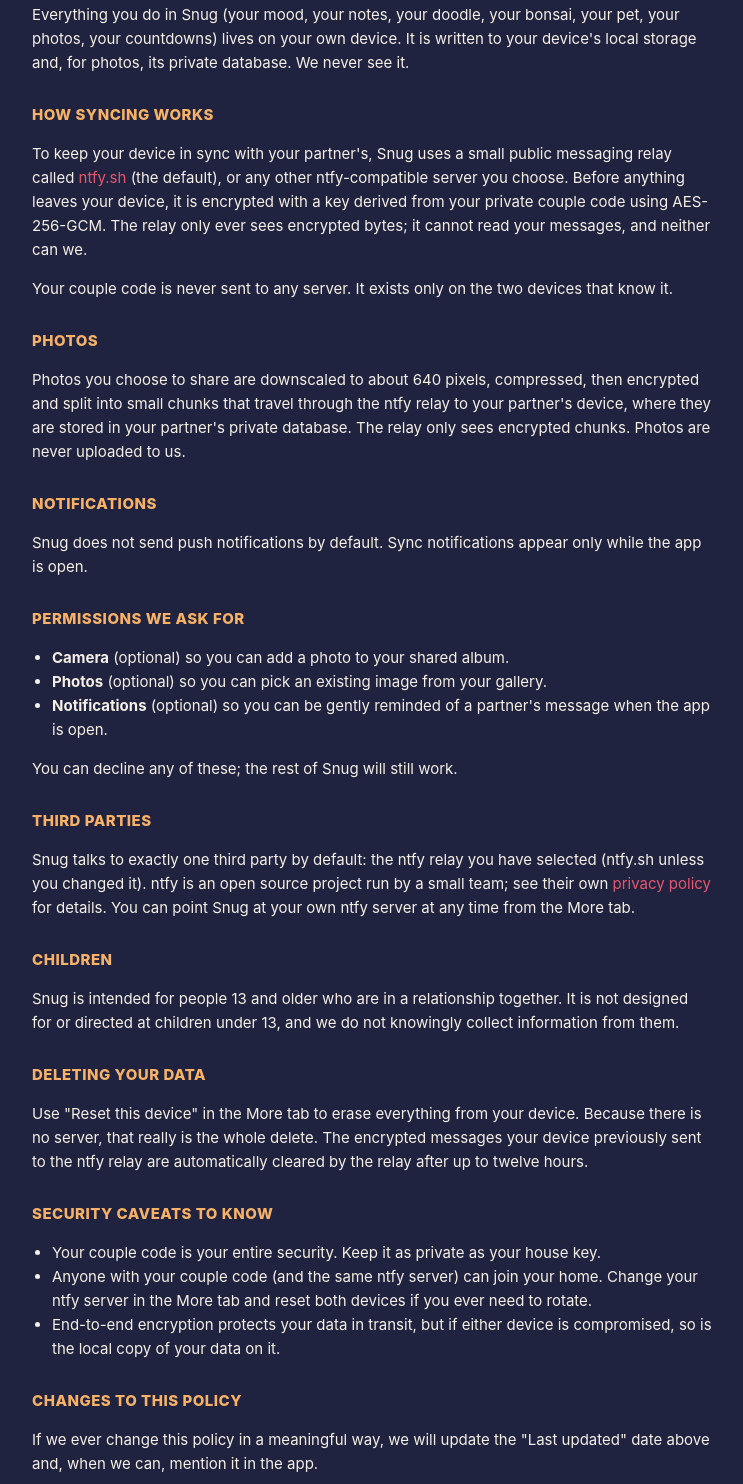
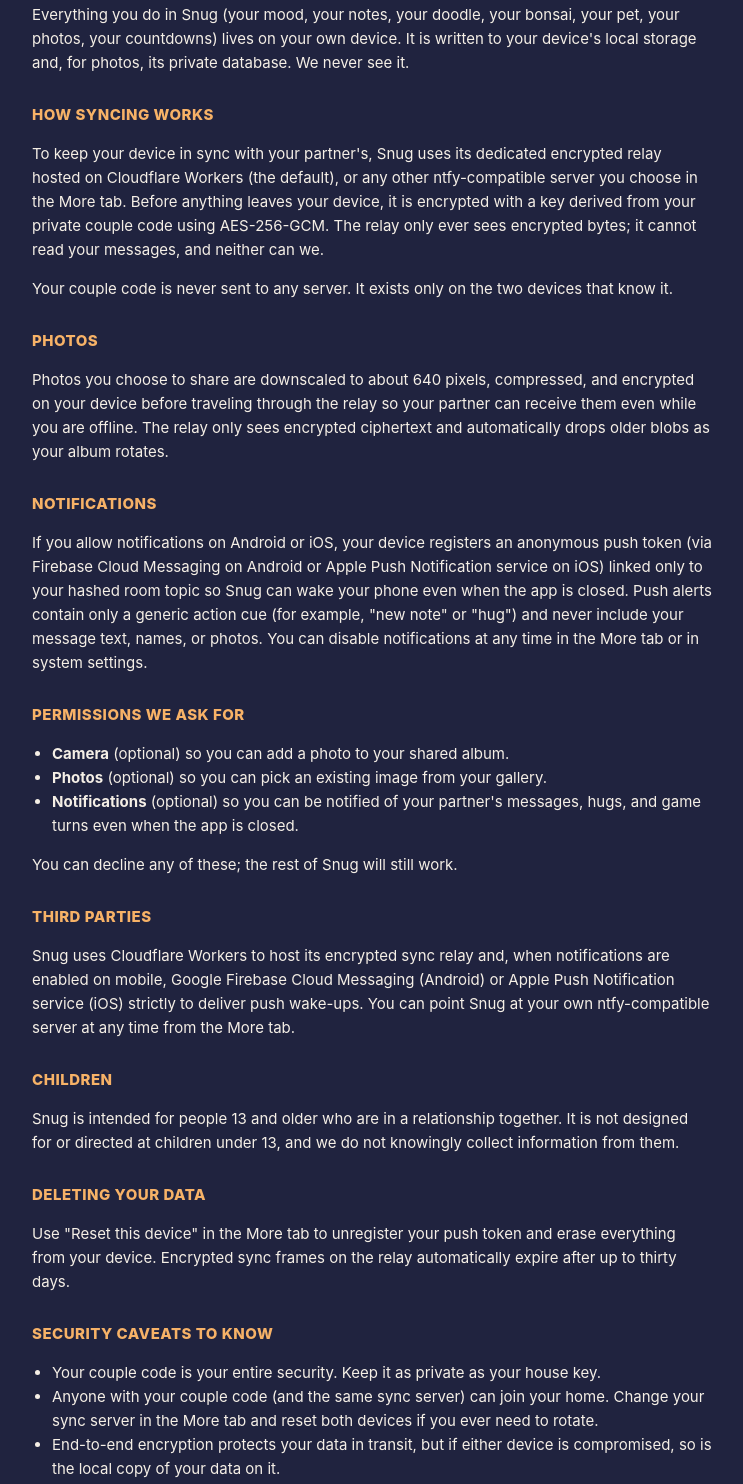
Before and after one commit to stef41/snug-legal, a plain HTML site: page privacy.html in a window 1280 px wide. Shown: the part 502-1986 px from the top of the page, without its empty margins (268-1011 px from the left). Drawn offline with Linux system fonts and the light colour scheme.

Commit message:
Update privacy policy for encrypted relay and closed-app push notifications

```diff
--- a/privacy.html
+++ b/privacy.html
@@ -37,9 +37,9 @@
 <body>
 <p class="back"><a href="./">← Snug legal home</a></p>
 <h1>Snug Privacy Policy</h1>
-<p class="updated">Last updated: August 2026</p>
+<p class="updated">Last updated: November 2026</p>
 
-<p>Snug is a cozy home for two people. We built it to be as private as possible: we do not run a backend that stores your data, we do not collect analytics, we do not show ads, and we do not track you.</p>
+<p>Snug is a cozy home for two people. We built it to be as private as possible: we do not run accounts or store readable copies of your data, we do not collect analytics, we do not show ads, and we do not track you.</p>
 
 <h2>What we do not collect</h2>
 <ul>
@@ -54,36 +54,36 @@
 <p>Everything you do in Snug (your mood, your notes, your doodle, your bonsai, your pet, your photos, your countdowns) lives on your own device. It is written to your device's local storage and, for photos, its private database. We never see it.</p>
 
 <h2>How syncing works</h2>
-<p>To keep your device in sync with your partner's, Snug uses a small public messaging relay called <a href="https://ntfy.sh">ntfy.sh</a> (the default), or any other ntfy-compatible server you choose. Before anything leaves your device, it is encrypted with a key derived from your private couple code using AES-256-GCM. The relay only ever sees encrypted bytes; it cannot read your messages, and neither can we.</p>
+<p>To keep your device in sync with your partner's, Snug uses its dedicated encrypted relay hosted on Cloudflare Workers (the default), or any other ntfy-compatible server you choose in the More tab. Before anything leaves your device, it is encrypted with a key derived from your private couple code using AES-256-GCM. The relay only ever sees encrypted bytes; it cannot read your messages, and neither can we.</p>
 <p>Your couple code is never sent to any server. It exists only on the two devices that know it.</p>
 
 <h2>Photos</h2>
-<p>Photos you choose to share are downscaled to about 640 pixels, compressed, then encrypted and split into small chunks that travel through the ntfy relay to your partner's device, where they are stored in your partner's private database. The relay only sees encrypted chunks. Photos are never uploaded to us.</p>
+<p>Photos you choose to share are downscaled to about 640 pixels, compressed, and encrypted on your device before traveling through the relay so your partner can receive them even while you are offline. The relay only sees encrypted ciphertext and automatically drops older blobs as your album rotates.</p>
 
 <h2>Notifications</h2>
-<p>Snug does not send push notifications by default. Sync notifications appear only while the app is open.</p>
+<p>If you allow notifications on Android or iOS, your device registers an anonymous push token (via Firebase Cloud Messaging on Android or Apple Push Notification service on iOS) linked only to your hashed room topic so Snug can wake your phone even when the app is closed. Push alerts contain only a generic action cue (for example, "new note" or "hug") and never include your message text, names, or photos. You can disable notifications at any time in the More tab or in system settings.</p>
 
 <h2>Permissions we ask for</h2>
 <ul>
   <li><b>Camera</b> (optional) so you can add a photo to your shared album.</li>
   <li><b>Photos</b> (optional) so you can pick an existing image from your gallery.</li>
-  <li><b>Notifications</b> (optional) so you can be gently reminded of a partner's message when the app is open.</li>
+  <li><b>Notifications</b> (optional) so you can be notified of your partner's messages, hugs, and game turns even when the app is closed.</li>
 </ul>
 <p>You can decline any of these; the rest of Snug will still work.</p>
 
 <h2>Third parties</h2>
-<p>Snug talks to exactly one third party by default: the ntfy relay you have selected (ntfy.sh unless you changed it). ntfy is an open source project run by a small team; see their own <a href="https://ntfy.sh/docs/privacy/">privacy policy</a> for details. You can point Snug at your own ntfy server at any time from the More tab.</p>
+<p>Snug uses Cloudflare Workers to host its encrypted sync relay and, when notifications are enabled on mobile, Google Firebase Cloud Messaging (Android) or Apple Push Notification service (iOS) strictly to deliver push wake-ups. You can point Snug at your own ntfy-compatible server at any time from the More tab.</p>
 
 <h2>Children</h2>
 <p>Snug is intended for people 13 and older who are in a relationship together. It is not designed for or directed at children under 13, and we do not knowingly collect information from them.</p>
 
 <h2>Deleting your data</h2>
-<p>Use "Reset this device" in the More tab to erase everything from your device. Because there is no server, that really is the whole delete. The encrypted messages your device previously sent to the ntfy relay are automatically cleared by the relay after up to twelve hours.</p>
+<p>Use "Reset this device" in the More tab to unregister your push token and erase everything from your device. Encrypted sync frames on the relay automatically expire after up to thirty days.</p>
 
 <h2>Security caveats to know</h2>
 <ul>
   <li>Your couple code is your entire security. Keep it as private as your house key.</li>
-  <li>Anyone with your couple code (and the same ntfy server) can join your home. Change your ntfy server in the More tab and reset both devices if you ever need to rotate.</li>
+  <li>Anyone with your couple code (and the same sync server) can join your home. Change your sync server in the More tab and reset both devices if you ever need to rotate.</li>
   <li>End-to-end encryption protects your data in transit, but if either device is compromised, so is the local copy of your data on it.</li>
 </ul>
 
```
